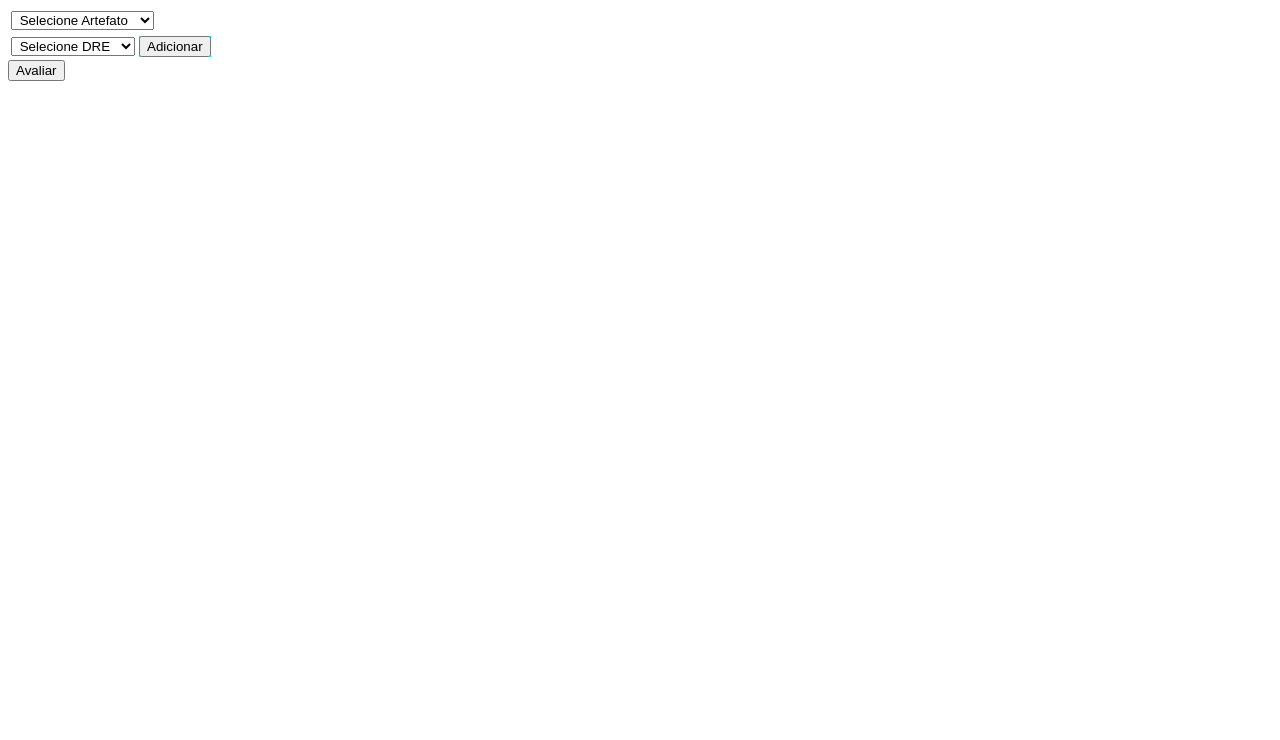
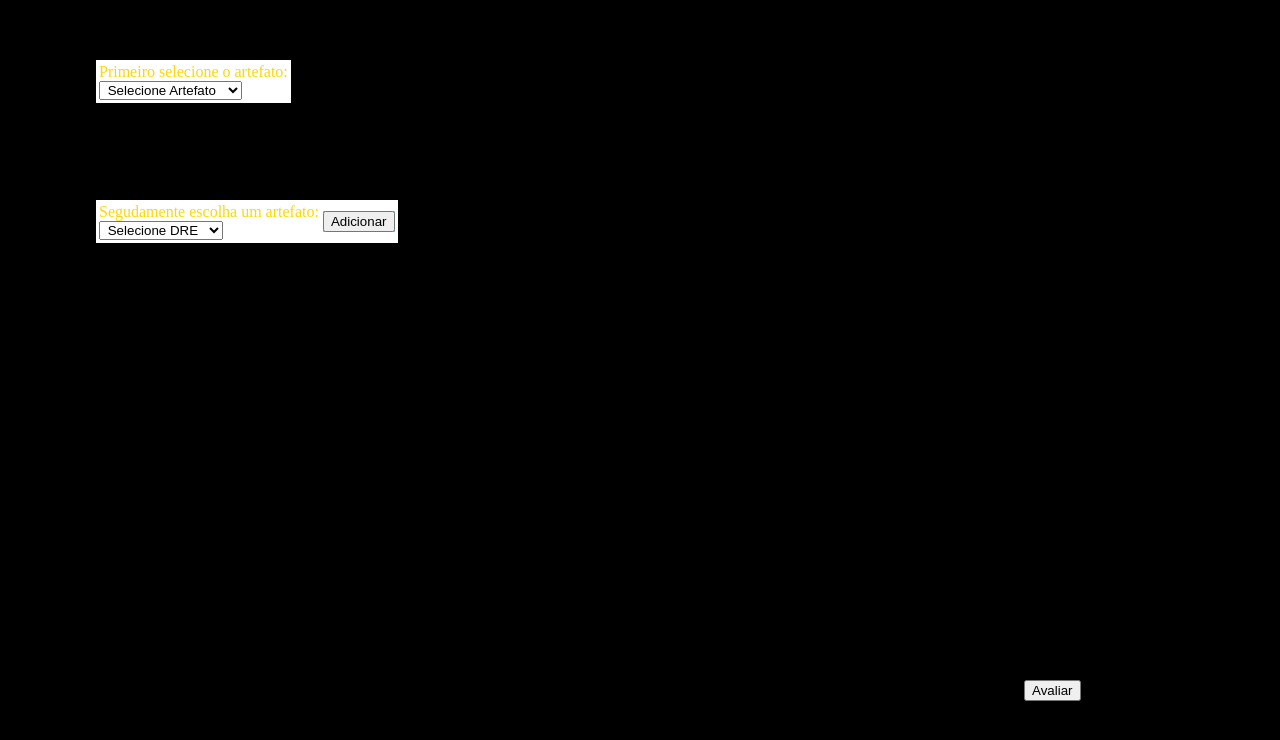
Before and after one commit to matheusprantldossantos/ProjetinhoDeQualidade, a plain HTML site: page ProjetoQualidadeDeSoftware/index.html in a window 1280 px wide. Drawn offline with Linux system fonts and the light colour scheme.

Commit message:
Coisas feias

```diff
--- a/ProjetoQualidadeDeSoftware/css/style.css
+++ b/ProjetoQualidadeDeSoftware/css/style.css
@@ -1,3 +1,8 @@
+body{
+    background-color: black;
+    color: gold;
+}
+
 .artifacts{
     background-color: aqua;
 }
@@ -14,3 +19,26 @@
     border-width: 3px;
     border-color: aqua;
 }
+.position-artifact{
+    position: absolute;
+    left : 7.5%;
+    top: 7.5%;
+    background-color: white;
+}
+.position-dre{
+    position: absolute;
+    left : 7.5%;
+    top: 25%;
+    background-color: white;
+
+}
+.position-avaliar{
+    position: absolute;
+    left : 80%;
+    top: 85%;
+}
+.position-text{
+    position: absolute;
+    left: 20%;
+    top: 40%
+}
--- a/ProjetoQualidadeDeSoftware/index.html
+++ b/ProjetoQualidadeDeSoftware/index.html
@@ -8,9 +8,10 @@
     <title>Projeto Qualidade de Software</title>
 </head>
 <body>
-  <table>
+  <table class="position-artifact">
       <tr>
         <td>
+          Primeiro selecione o artefato:
           <div class="select-artefato">
             <select onchange="defineArtefato()" id="select-art">
               <option value="">&nbsp;Selecione Artefato&nbsp;&nbsp;</option>
@@ -21,10 +22,11 @@
         </td>
       </tr>
   </table>
-  <table>
+  <table class="position-dre">
     <tr>
       <td>
-        <div class="selectDre">
+        Segudamente escolha um artefato:
+        <div>
           <select id="select-dre" onchange="defineDre()">
             <option value="">&nbsp;Selecione DRE&nbsp;&nbsp;</option>
             <option value="DRE1">DRE 1</option>
@@ -40,7 +42,6 @@
       <td>
         <div class="artifacts">
           <input type="button" name="add" id="btnAdd" value="Adicionar" onclick="adicionaInfo()">
-
         </div>
       </td>
     </tr>
@@ -50,6 +51,6 @@
   </div>
   <div id="notaFinal">
   </div>
-  <input type="button" id="mostraResultado" value="Avaliar" onclick="avaliar()">
+  <input type="button" id="mostraResultado" value="Avaliar" onclick="avaliar()" class="position-avaliar">
 </body>
 </html>
--- a/ProjetoQualidadeDeSoftware/script/function.js
+++ b/ProjetoQualidadeDeSoftware/script/function.js
@@ -116,7 +116,7 @@ function avaliar(){
     else if(artefato == "Product Backlog"){
         let calc = Number.parseFloat((totPositivoPB * 100) / totQntPB);
         let falta = Number.parseInt(TOTALPB - qntRespostaPB);
-        if(falta == 0){
+        if(falta <= 0){
             localParaAvaliacao.innerHTML = `<div>A aderência do projeto é de ${calc.toFixed(2)}% sendo que todas as perguntas foram respondidas</div>`;
         }
         else{
```
